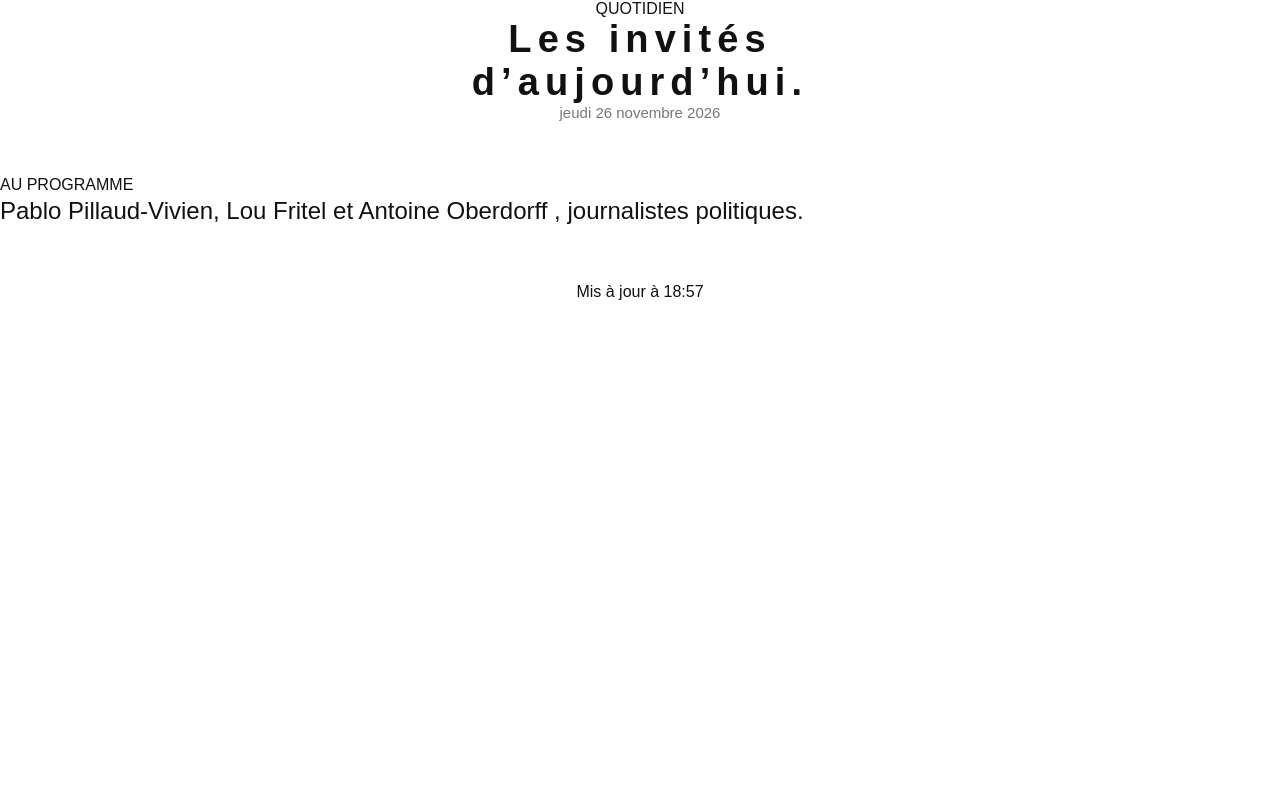
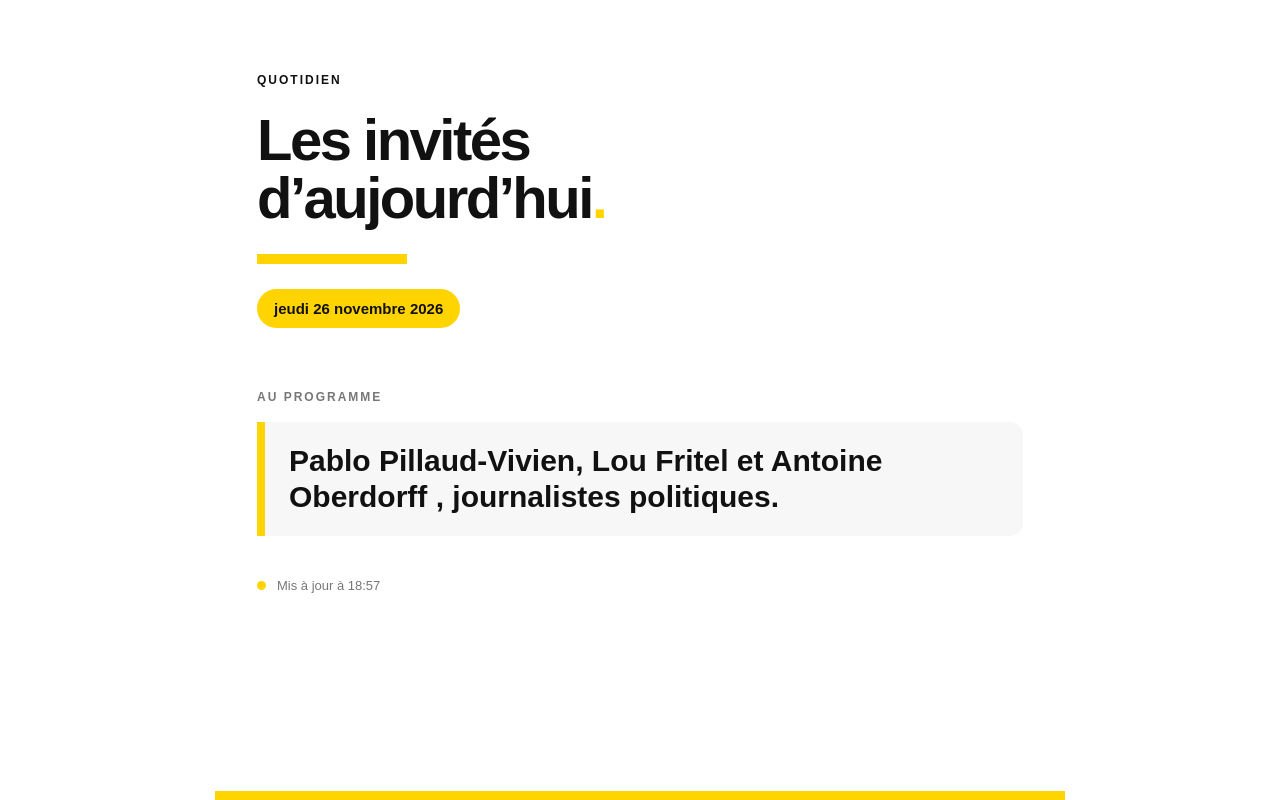
Before and after one commit to OlivierLePage1982/quotidien, a plain HTML site: page index.html in a window 1280 px wide. Drawn offline with Linux system fonts and the light colour scheme.

Commit message:
Update style.css

```diff
--- a/style.css
+++ b/style.css
@@ -1,3 +1,4 @@
+
 * {
   box-sizing: border-box;
 }
@@ -13,72 +14,122 @@ body {
   font-family: Arial, Helvetica, sans-serif;
 }
 
-.container {
-  width: min(100% - 40px, 760px);
+.page {
+  position: relative;
+  max-width: 850px;
+  min-height: 100vh;
   margin: 0 auto;
-  padding: 70px 0 35px;
+  padding: 55px 42px 90px;
+  overflow: hidden;
 }
 
-header {
-  text-align: center;
-  margin-bottom: 55px;
+.header {
+  position: relative;
+  padding: 18px 0 38px;
+}
+
+.eyebrow,
+.section-label {
+  font-size: 12px;
+  font-weight: 800;
+  letter-spacing: 2px;
+}
+
+.eyebrow {
+  margin-bottom: 24px;
 }
 
 h1 {
   margin: 0;
-  font-size: 38px;
-  font-weight: 700;
-  letter-spacing: 0.16em;
+  font-size: clamp(36px, 6vw, 58px);
+  line-height: 1;
+  letter-spacing: -2.5px;
+  font-weight: 900;
 }
 
-.subtitle {
-  margin: 12px 0 0;
-  font-size: 12px;
-  letter-spacing: 0.22em;
+.yellow-dot {
+  color: #ffd400;
+}
+
+.yellow-line {
+  width: 150px;
+  height: 10px;
+  margin-top: 27px;
+  background: #ffd400;
 }
 
 .date {
-  margin: 0 0 35px;
-  color: #777;
+  display: inline-block;
+  margin: 25px 0 0;
+  padding: 11px 17px;
+  border-radius: 30px;
+  background: #ffd400;
   font-size: 15px;
-  text-align: center;
+  font-weight: 800;
 }
 
-.guests {
-  text-align: center;
+.guest-section {
+  margin-top: 24px;
 }
 
-.guest {
-  margin: 0 0 25px;
-  font-size: 24px;
-  line-height: 1.4;
+.section-label {
+  margin-bottom: 18px;
+  color: #777;
 }
 
-footer {
-  margin-top: 55px;
-  text-align: center;
+.guest-list {
+  display: flex;
+  flex-direction: column;
+  gap: 13px;
 }
 
-footer p {
+.guest-list > * {
   margin: 0;
-  color: #999;
-  font-size: 12px;
+  padding: 21px 24px;
+  border-left: 8px solid #ffd400;
+  border-radius: 0 13px 13px 0;
+  background: #f7f7f7;
+  font-size: clamp(21px, 4vw, 30px);
+  line-height: 1.2;
+  font-weight: 800;
+}
+
+.footer {
+  display: flex;
+  align-items: center;
+  gap: 11px;
+  margin-top: 42px;
+  color: #777;
+  font-size: 13px;
+}
+
+.update-mark {
+  width: 9px;
+  height: 9px;
+  border-radius: 50%;
+  background: #ffd400;
+}
+
+.bottom-decoration {
+  position: absolute;
+  bottom: 0;
+  left: 0;
+  width: 100%;
+  height: 9px;
+  background: #ffd400;
 }
 
 @media (max-width: 600px) {
-  .container {
-    padding-top: 48px;
-  }
-
-  header {
-    margin-bottom: 42px;
+  .page {
+    padding: 38px 22px 65px;
   }
 
   h1 {
-    font-size: 30px;
+    letter-spacing: -2.5px;
   }
 
-  .guest {
-    font-size: 20px;
+  .guest-list > * {
+    padding: 18px 17px;
+    font-size: 23px;
   }
 }
```
